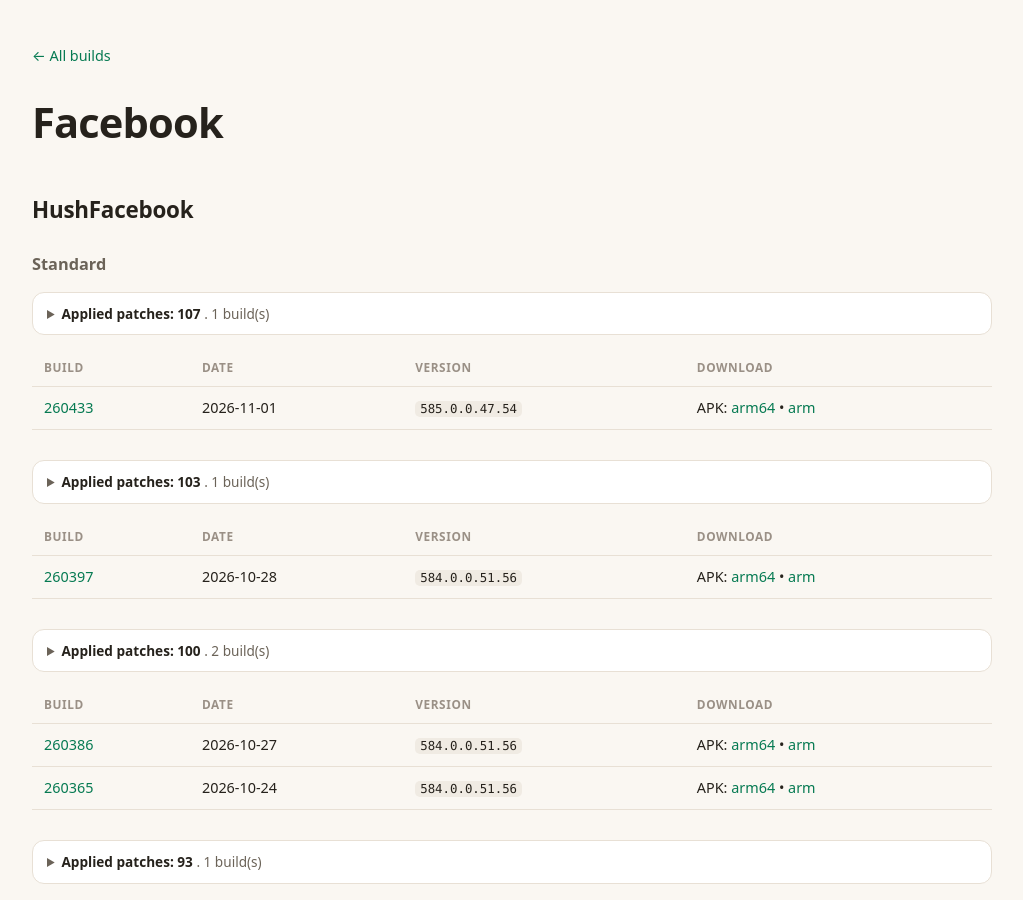
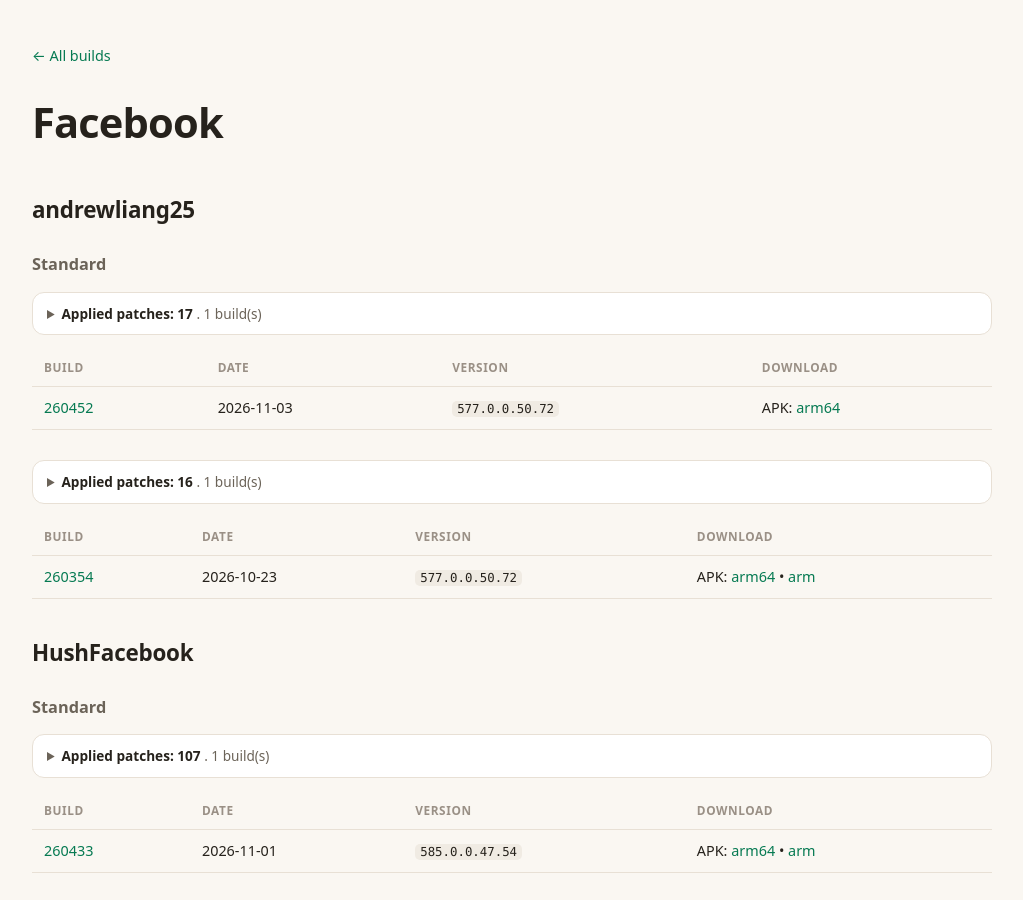
Before and after one commit to nullcpy/archive, a Jekyll site: the page built from apps/facebook/index.md, in a window 1280 px wide and 900 px high. Shown: the whole window, without its empty margins (128-1151 px from the left). Built offline with Jekyll 4.4.1, drawn with Linux system fonts in a browser that asks for light colours; some of the changed text lies outside the part shown.

Commit message:
chore: rebuild the archive Pages surface [skip ci]

```diff
--- a/apps/facebook/index.md
+++ b/apps/facebook/index.md
@@ -3,6 +3,61 @@ title: Facebook
 ---
 
 # Facebook
+
+## andrewliang25
+
+### Standard
+
+<details><summary><b>Applied patches: 17</b> . 1 build(s)</summary>
+<ul>
+<li>[Ad] Block ad telemetry</li>
+<li>[Ad] Block background ad prefetch</li>
+<li>[Ad] Disable Audience Network</li>
+<li>[Feed] Block feed auto refresh</li>
+<li>[Feed] Hide page suggestions and promo cards</li>
+<li>[Feed] Hide post prompts</li>
+<li>[Feed] Hide sponsored posts</li>
+<li>[Fix] Restore screens on re-signed builds</li>
+<li>[General] AMOLED black theme</li>
+<li>[General] Andrew's Patch Setting</li>
+<li>[General] Hide affiliate product links</li>
+<li>[General] Open links in external browser</li>
+<li>[Reels] Download any reel</li>
+<li>[Reels] Hide interest prompts</li>
+<li>[Reels] Hide sponsored reels</li>
+<li>[Stories] Download any story</li>
+<li>[Stories] Hide sponsored stories</li>
+</ul>
+</details>
+
+| Build | Date | Version | Download |
+|---|---|---|---|
+| [260452](https://github.com/nullcpy/archive/releases/tag/260452) | 2026-11-03 | `577.0.0.50.72` | APK: [arm64](https://github.com/nullcpy/archive/releases/download/260452/facebook-andrewliang25-v577.0.0.50.72-arm64-v8a.apk) |
+
+<details><summary><b>Applied patches: 16</b> . 1 build(s)</summary>
+<ul>
+<li>[Ad] Block ad telemetry</li>
+<li>[Ad] Block background ad prefetch</li>
+<li>[Ad] Disable Audience Network</li>
+<li>[Feed] Block feed auto refresh</li>
+<li>[Feed] Hide page suggestions and promo cards</li>
+<li>[Feed] Hide post prompts</li>
+<li>[Feed] Hide sponsored posts</li>
+<li>[Fix] Restore screens on re-signed builds</li>
+<li>[General] AMOLED black theme</li>
+<li>[General] Hide affiliate product links</li>
+<li>[General] Open links in external browser</li>
+<li>[Reels] Download any reel</li>
+<li>[Reels] Hide interest prompts</li>
+<li>[Reels] Hide sponsored reels</li>
+<li>[Stories] Download any story</li>
+<li>[Stories] Hide sponsored stories</li>
+</ul>
+</details>
+
+| Build | Date | Version | Download |
+|---|---|---|---|
+| [260354](https://github.com/nullcpy/archive/releases/tag/260354) | 2026-10-23 | `577.0.0.50.72` | APK: [arm64](https://github.com/nullcpy/archive/releases/download/260354/facebook-andrewliang25-v577.0.0.50.72-arm64-v8a.apk) • [arm](https://github.com/nullcpy/archive/releases/download/260354/facebook-andrewliang25-v577.0.0.50.72-arm-v7a.apk) |
 
 ## HushFacebook
 
@@ -1021,32 +1076,3 @@ title: Facebook
 |---|---|---|---|
 | [260402](https://github.com/nullcpy/archive/releases/tag/260402) | 2026-10-28 | `580.0.0.51.74` | APK: [arm64](https://github.com/nullcpy/archive/releases/download/260402/facebook-devanced-v580.0.0.51.74-arm64-v8a.apk) |
 | [260359](https://github.com/nullcpy/archive/releases/tag/260359) | 2026-10-24 | `580.0.0.51.74` | APK: [arm64](https://github.com/nullcpy/archive/releases/download/260359/facebook-devanced-v580.0.0.51.74-arm64-v8a.apk) |
-
-## andrewliang25
-
-### Standard
-
-<details><summary><b>Applied patches: 16</b> . 1 build(s)</summary>
-<ul>
-<li>[Ad] Block ad telemetry</li>
-<li>[Ad] Block background ad prefetch</li>
-<li>[Ad] Disable Audience Network</li>
-<li>[Feed] Block feed auto refresh</li>
-<li>[Feed] Hide page suggestions and promo cards</li>
-<li>[Feed] Hide post prompts</li>
-<li>[Feed] Hide sponsored posts</li>
-<li>[Fix] Restore screens on re-signed builds</li>
-<li>[General] AMOLED black theme</li>
-<li>[General] Hide affiliate product links</li>
-<li>[General] Open links in external browser</li>
-<li>[Reels] Download any reel</li>
-<li>[Reels] Hide interest prompts</li>
-<li>[Reels] Hide sponsored reels</li>
-<li>[Stories] Download any story</li>
-<li>[Stories] Hide sponsored stories</li>
-</ul>
-</details>
-
-| Build | Date | Version | Download |
-|---|---|---|---|
-| [260354](https://github.com/nullcpy/archive/releases/tag/260354) | 2026-10-23 | `577.0.0.50.72` | APK: [arm64](https://github.com/nullcpy/archive/releases/download/260354/facebook-andrewliang25-v577.0.0.50.72-arm64-v8a.apk) • [arm](https://github.com/nullcpy/archive/releases/download/260354/facebook-andrewliang25-v577.0.0.50.72-arm-v7a.apk) |
```
Also changed, not shown: index.md (+1 -1 lines).
